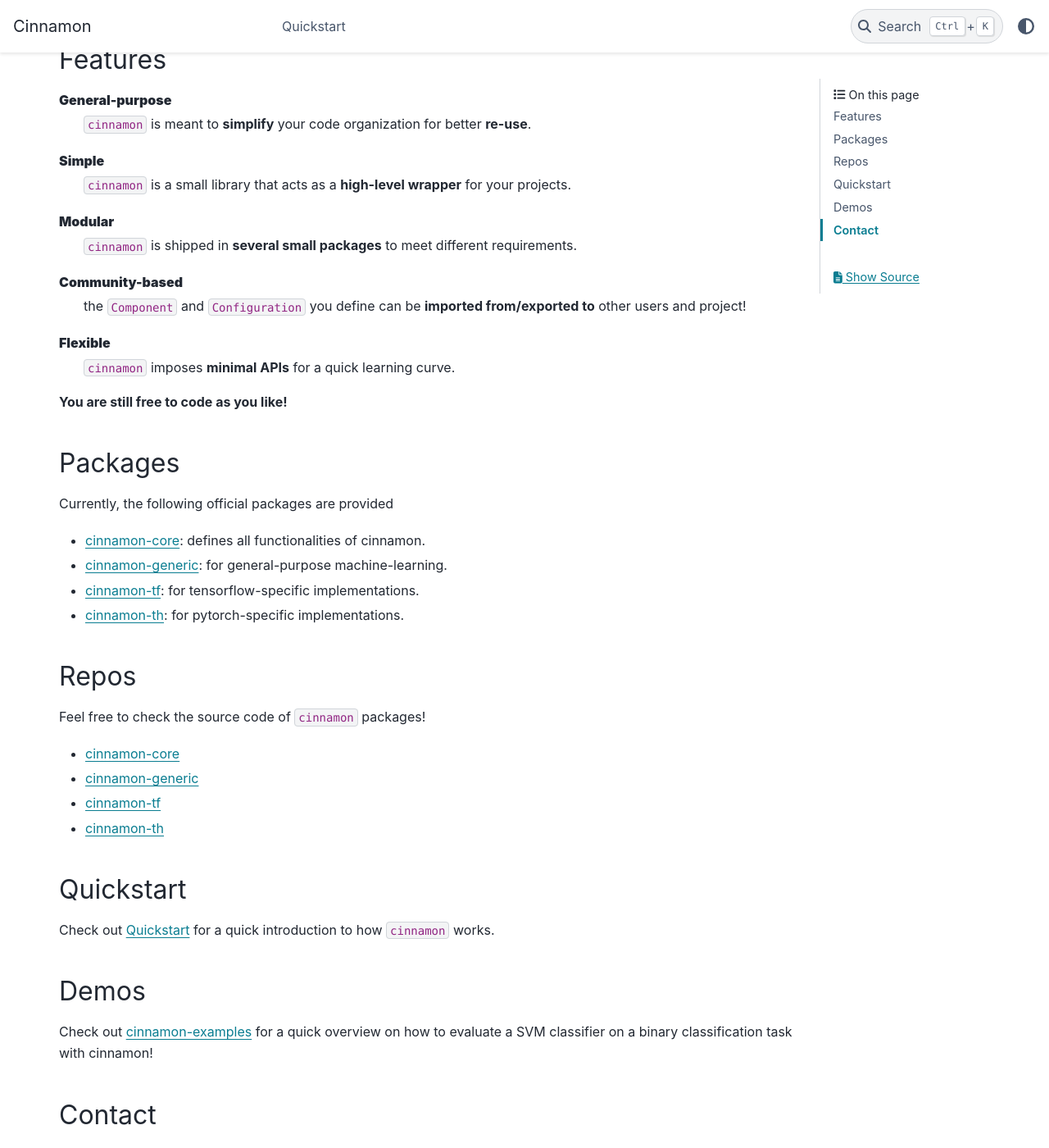
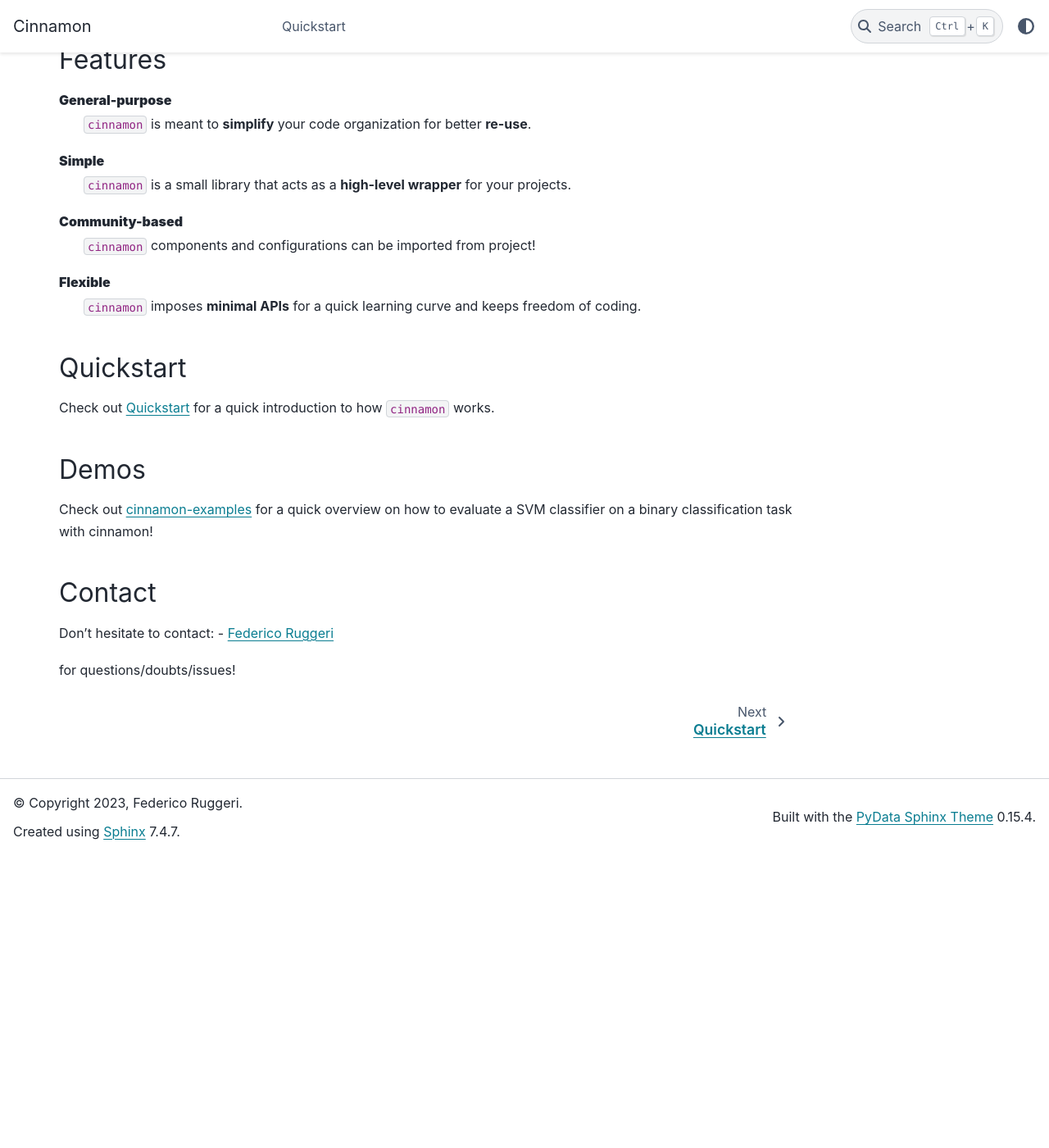
Before and after one commit to nlp-unibo/cinnamon, a Sphinx documentation site: the page built from docsrc/source/index.rst, in a window 1280 px wide and 1400 px high, scrolled down 357 px. Shown: the whole window at 82% size. Built offline with Sphinx 7.4.7 and the PyData theme 0.15.4, drawn with Linux system fonts in a browser that asks for light colours; after the commit the page ends 1379 px from its top, so only the background shows below that.

```diff
--- a/docsrc/source/index.rst
+++ b/docsrc/source/index.rst
@@ -25,39 +25,12 @@ Features
 **Simple**
    ``cinnamon`` is a small library that acts as a **high-level wrapper** for your projects.
 
-**Modular**
-   ``cinnamon`` is shipped in **several small packages** to meet different requirements.
-
 **Community-based**
-   the ``Component`` and ``Configuration`` you define can be **imported from/exported to** other users and project!
+   ``cinnamon`` components and configurations can be imported from project!
 
 **Flexible**
-   ``cinnamon`` imposes **minimal APIs** for a quick learning curve.
+   ``cinnamon`` imposes **minimal APIs** for a quick learning curve and keeps freedom of coding.
 
-**You are still free to code as you like!**
-
-
-===============================================
-Packages
-===============================================
-
-Currently, the following official packages are provided
-
-- `cinnamon-core <https://nlp-unibo.github.io/cinnamon_core/>`_: defines all functionalities of cinnamon.
-- `cinnamon-generic <https://nlp-unibo.github.io/cinnamon_generic/>`_: for general-purpose machine-learning.
-- `cinnamon-tf <https://nlp-unibo.github.io/cinnamon_tf/>`_: for tensorflow-specific implementations.
-- `cinnamon-th <https://nlp-unibo.github.io/cinnamon_th/>`_: for pytorch-specific implementations.
-
-===============================================
-Repos
-===============================================
-
-Feel free to check the source code of ``cinnamon`` packages!
-
-- `cinnamon-core <https://github.com/nlp-unibo/cinnamon_core>`_
-- `cinnamon-generic <https://github.com/nlp-unibo/cinnamon_generic>`_
-- `cinnamon-tf <https://github.com/nlp-unibo/cinnamon_tf>`_
-- `cinnamon-th <https://github.com/nlp-unibo/cinnamon_th>`_
 
 ===============================================
 Quickstart
```
Also changed, not shown: README.md (+42 -62 lines), 1 other file.
